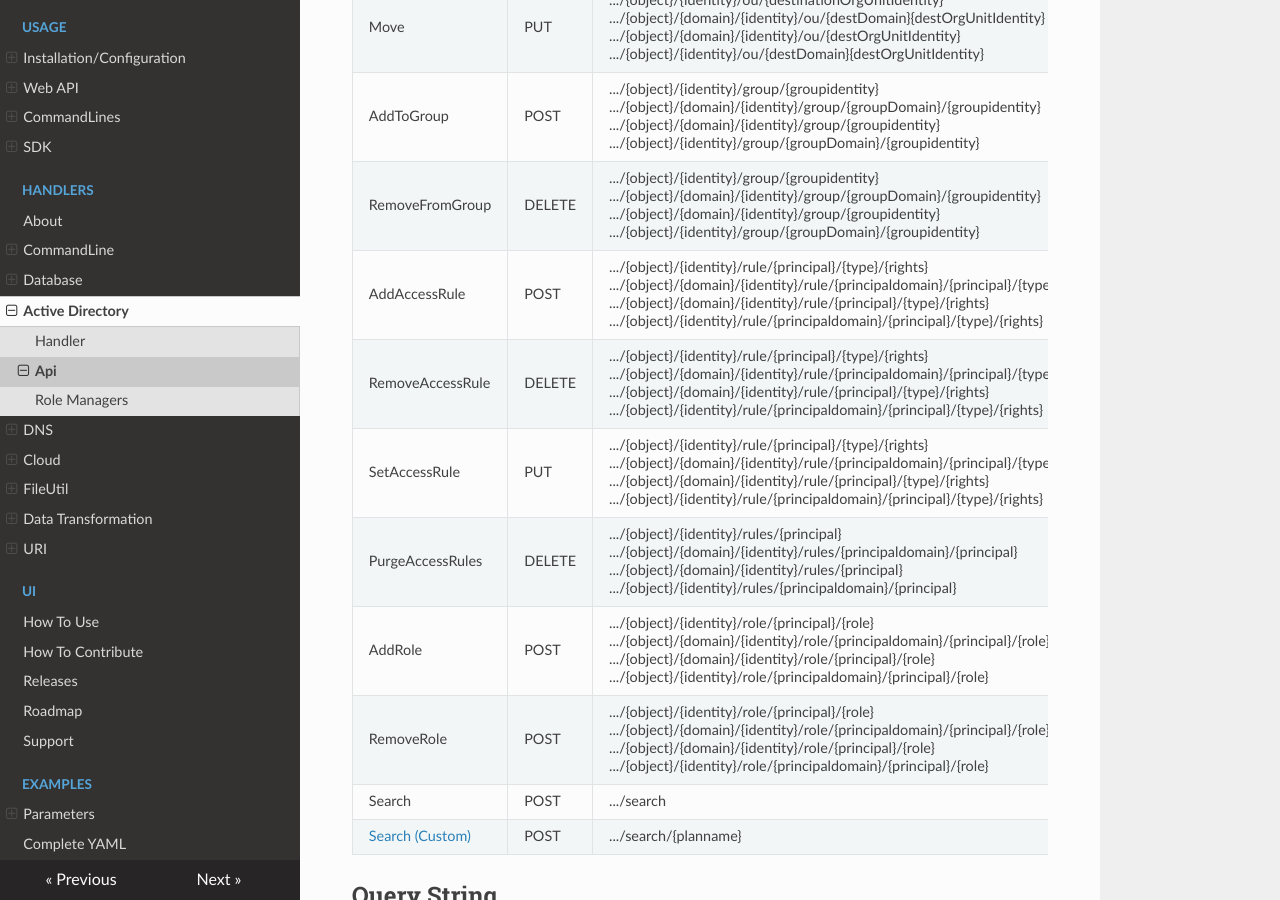
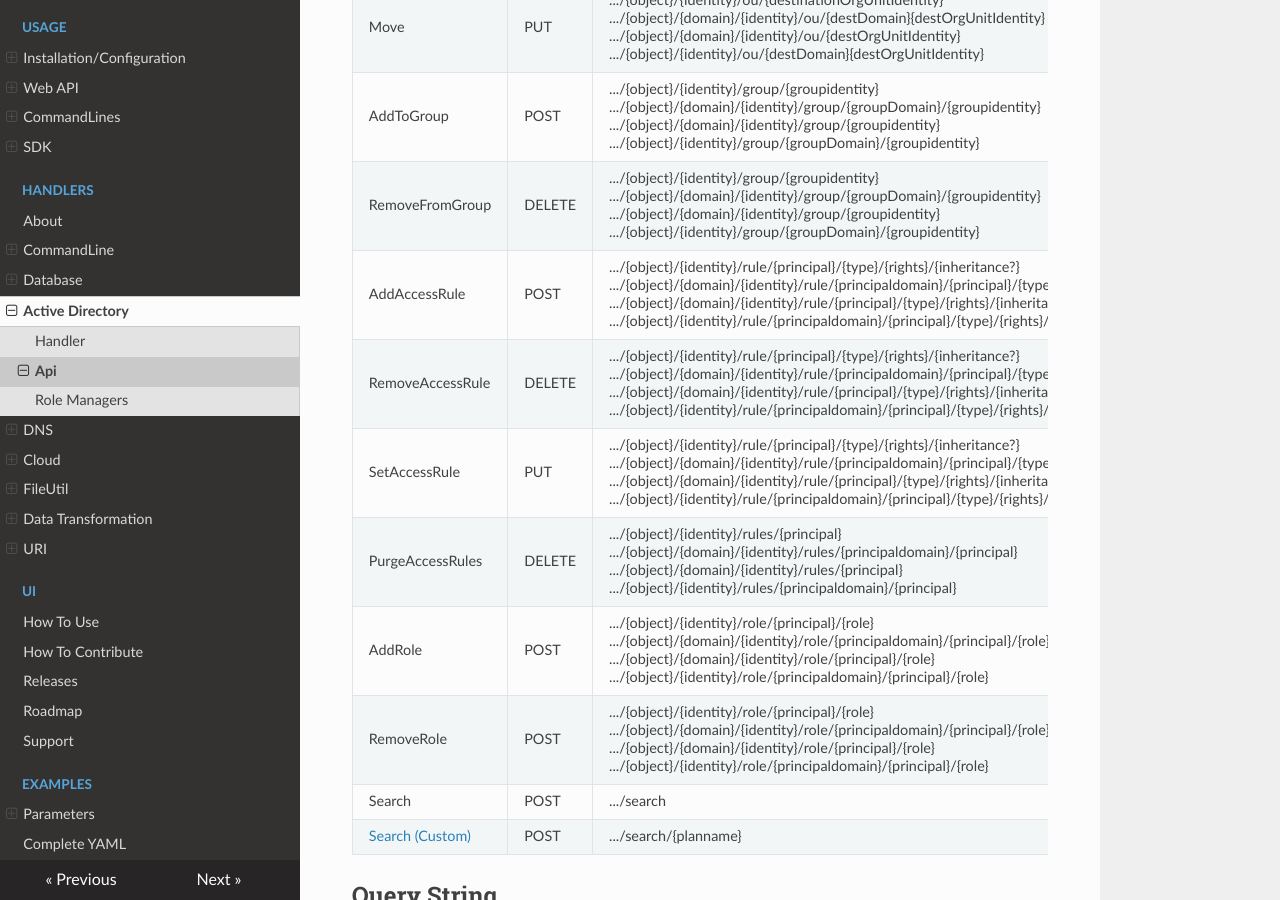
Before and after one commit to SynapseProject/synapse.docs, an MkDocs documentation site: the page built from docs/handlers/ad/api.md, in a window 1280 px wide and 900 px high, scrolled down 875 px. Built offline with MkDocs 1.6.1, drawn with Linux system fonts in a browser that asks for light colours; nearby versions of some CDN libraries; old or Windows-style settings are respelled for this version of MkDocs; part of the change alters nothing that is shown; some of the changed text lies outside the part shown.

Commit message:
Added details on AccessRule Inheritance properties.

`````diff
--- a/docs/handlers/ad/api.md
+++ b/docs/handlers/ad/api.md
@@ -21,9 +21,9 @@ Note: All URL's below are assumed to start with **{protocol}://{host}:{port}/myr
 |Move|PUT|.../{object}/{identity}/ou/{destinationOrgUnitIdentity}<br/>.../{object}/{domain}/{identity}/ou/{destDomain}{destOrgUnitIdentity}<br/>.../{object}/{domain}/{identity}/ou/{destOrgUnitIdentity}<br/>.../{object}/{identity}/ou/{destDomain}{destOrgUnitIdentity}
 |AddToGroup|POST|.../{object}/{identity}/group/{groupidentity}<br/>.../{object}/{domain}/{identity}/group/{groupDomain}/{groupidentity}<br/>.../{object}/{domain}/{identity}/group/{groupidentity}<br/>.../{object}/{identity}/group/{groupDomain}/{groupidentity}
 |RemoveFromGroup|DELETE|.../{object}/{identity}/group/{groupidentity}<br/>.../{object}/{domain}/{identity}/group/{groupDomain}/{groupidentity}<br/>.../{object}/{domain}/{identity}/group/{groupidentity}<br/>.../{object}/{identity}/group/{groupDomain}/{groupidentity}
-|AddAccessRule|POST|.../{object}/{identity}/rule/{principal}/{type}/{rights}<br/>.../{object}/{domain}/{identity}/rule/{principaldomain}/{principal}/{type}/{rights}<br/>.../{object}/{domain}/{identity}/rule/{principal}/{type}/{rights}<br/>.../{object}/{identity}/rule/{principaldomain}/{principal}/{type}/{rights}
-|RemoveAccessRule|DELETE|.../{object}/{identity}/rule/{principal}/{type}/{rights}<br/>.../{object}/{domain}/{identity}/rule/{principaldomain}/{principal}/{type}/{rights}<br/>.../{object}/{domain}/{identity}/rule/{principal}/{type}/{rights}<br/>.../{object}/{identity}/rule/{principaldomain}/{principal}/{type}/{rights}
-|SetAccessRule|PUT|.../{object}/{identity}/rule/{principal}/{type}/{rights}<br/>.../{object}/{domain}/{identity}/rule/{principaldomain}/{principal}/{type}/{rights}<br/>.../{object}/{domain}/{identity}/rule/{principal}/{type}/{rights}<br/>.../{object}/{identity}/rule/{principaldomain}/{principal}/{type}/{rights}
+|AddAccessRule|POST|.../{object}/{identity}/rule/{principal}/{type}/{rights}/{inheritance?}<br/>.../{object}/{domain}/{identity}/rule/{principaldomain}/{principal}/{type}/{rights}/{inheritance?}<br/>.../{object}/{domain}/{identity}/rule/{principal}/{type}/{rights}/{inheritance?}<br/>.../{object}/{identity}/rule/{principaldomain}/{principal}/{type}/{rights}/{inheritance?}
+|RemoveAccessRule|DELETE|.../{object}/{identity}/rule/{principal}/{type}/{rights}/{inheritance?}<br/>.../{object}/{domain}/{identity}/rule/{principaldomain}/{principal}/{type}/{rights}/{inheritance?}<br/>.../{object}/{domain}/{identity}/rule/{principal}/{type}/{rights}/{inheritance?}<br/>.../{object}/{identity}/rule/{principaldomain}/{principal}/{type}/{rights}/{inheritance?}
+|SetAccessRule|PUT|.../{object}/{identity}/rule/{principal}/{type}/{rights}/{inheritance?}<br/>.../{object}/{domain}/{identity}/rule/{principaldomain}/{principal}/{type}/{rights}/{inheritance?}<br/>.../{object}/{domain}/{identity}/rule/{principal}/{type}/{rights}/{inheritance?}<br/>.../{object}/{identity}/rule/{principaldomain}/{principal}/{type}/{rights}/{inheritance?}
 |PurgeAccessRules|DELETE|.../{object}/{identity}/rules/{principal}<br/>.../{object}/{domain}/{identity}/rules/{principaldomain}/{principal}<br/>.../{object}/{domain}/{identity}/rules/{principal}<br/>.../{object}/{identity}/rules/{principaldomain}/{principal}
 |AddRole|POST|.../{object}/{identity}/role/{principal}/{role}<br/>.../{object}/{domain}/{identity}/role/{principaldomain}/{principal}/{role}<br/>.../{object}/{domain}/{identity}/role/{principal}/{role}<br/>.../{object}/{identity}/role/{principaldomain}/{principal}/{role}
 |RemoveRole|POST|.../{object}/{identity}/role/{principal}/{role}<br/>.../{object}/{domain}/{identity}/role/{principaldomain}/{principal}/{role}<br/>.../{object}/{domain}/{identity}/role/{principal}/{role}<br/>.../{object}/{identity}/role/{principaldomain}/{principal}/{role}
@@ -861,8 +861,11 @@ Domain Name : SB2
 ## AddAccessRule (HTTP POST), RemoveAccessRule (HTTP DELETE) or SetAccessRule (HTTP PUT)
 
 The format for the URL is identical for the AddAccessRule, RemoveAccessRule and SetAccessRule actions.  The only differences would be :
+
 * On Delete, no object will be returned (kinda obvious)
 * The "Statuses > Action" field would reflect either "AddAccessRule", "RemoveAccessRule or "SetAccessRule", depending on which was called.  Valid values for permitted "rights" can be found [here](handler.md#activedirectoryrights-enumeration).
+
+Also, values for the **optional** inheritance field can be found [here](handler.md#inheritance-enumeration).  If not provided, the default value is "None" (rule applies to this object only).
 
 ---
 ### AddAccessRule/RemoveAccessRule/SetAccessRule to User
@@ -916,13 +919,13 @@ Domain Name : SB2
 
 ````
 Default Domain
-{{protocol}}://{{host}}:{{port}}/myriad/ou/AmericanActors/rule/FamousActors/Allow/GenericAll  (By Name)
-{{protocol}}://{{host}}:{{port}}/myriad/ou/CN=AmericanActors,OU=Synapse,DC=sandbox,DC=local/rule/CN=FamousActors,OU=Synapse,DC=sandbox,DC=local/Allow/GenericAll  (By Distinguished Name)
-{{protocol}}://{{host}}:{{port}}/myriad/ou/768d8062-c1d2-4d67-9ad6-57c73cc3982b/rule/72e11fd9-10f4-4c27-acb4-08dd30c78b8f/Allow/GenericAll  (By Guid)
+{{protocol}}://{{host}}:{{port}}/myriad/ou/AmericanActors/rule/FamousActors/Allow/GenericAll/All  (By Name)
+{{protocol}}://{{host}}:{{port}}/myriad/ou/CN=AmericanActors,OU=Synapse,DC=sandbox,DC=local/rule/CN=FamousActors,OU=Synapse,DC=sandbox,DC=local/Allow/GenericAll/Descendents  (By Distinguished Name)
+{{protocol}}://{{host}}:{{port}}/myriad/ou/768d8062-c1d2-4d67-9ad6-57c73cc3982b/rule/72e11fd9-10f4-4c27-acb4-08dd30c78b8f/Allow/GenericAll/SelfAndChildren  (By Guid)
 
 Domain Name : SB2
-{{protocol}}://{{host}}:{{port}}/myriad/ou/sb2\AmericanActors/rule/sb2\FamousActors/Allow/GenericAll  (By Name)
-{{protocol}}://{{host}}:{{port}}/myriad/ou/CN=AmericanActors,OU=Synapse,DC=sb2,DC=local/rule/CN=FamousActors,OU=Synapse,DC=sb2,DC=local/Allow/GenericAll  (By Distinguished Name)
+{{protocol}}://{{host}}:{{port}}/myriad/ou/sb2\AmericanActors/rule/sb2\FamousActors/Allow/GenericAll/Children  (By Name)
+{{protocol}}://{{host}}:{{port}}/myriad/ou/CN=AmericanActors,OU=Synapse,DC=sb2,DC=local/rule/CN=FamousActors,OU=Synapse,DC=sb2,DC=local/Allow/GenericAll/None  (By Distinguished Name)
 {{protocol}}://{{host}}:{{port}}/myriad/ou/sb2\768d8062-c1d2-4d67-9ad6-57c73cc3982b/rule/sb2\72e11fd9-10f4-4c27-acb4-08dd30c78b8f/Allow/GenericAll  (By Guid)
 ````
 
`````
